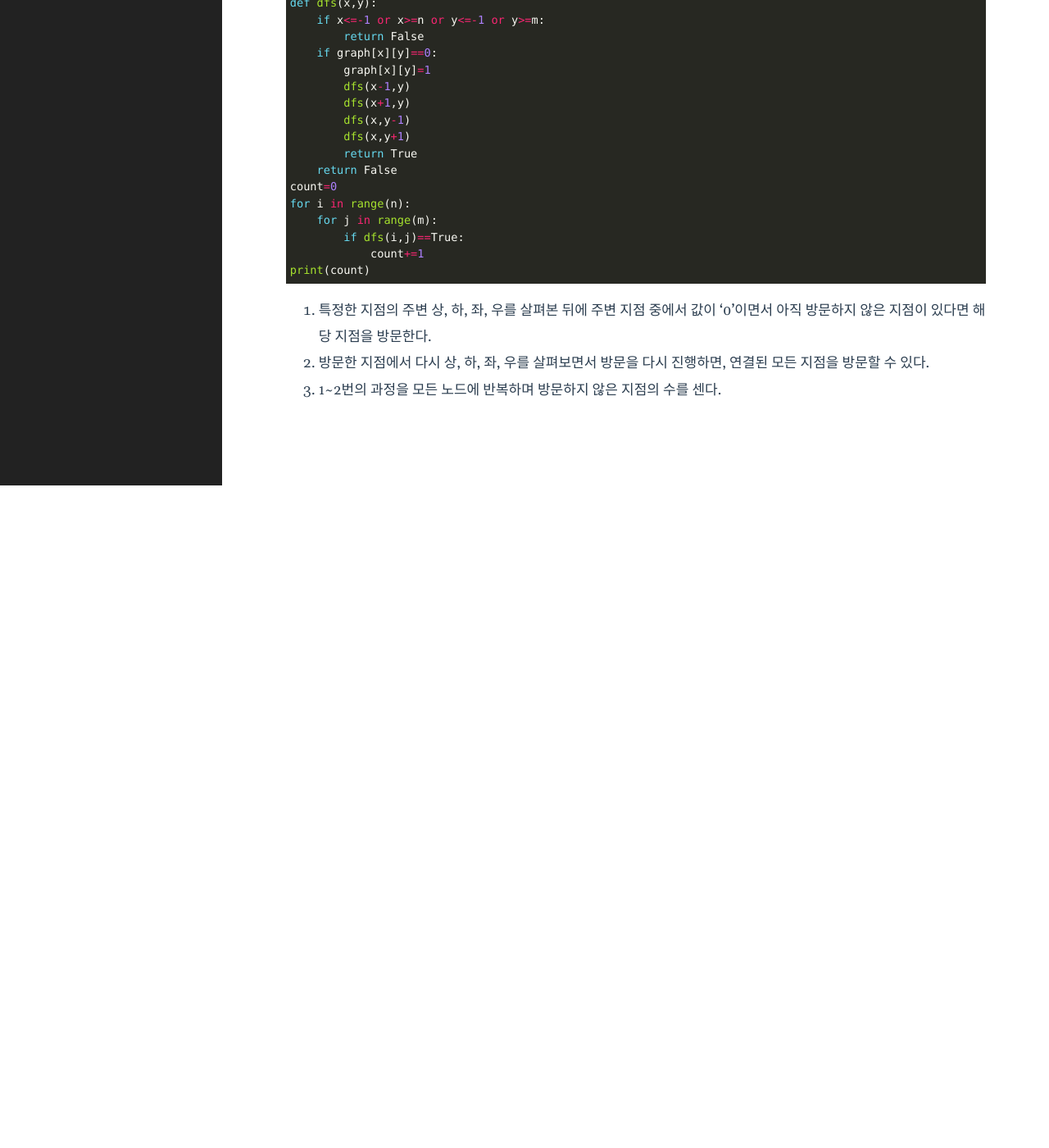
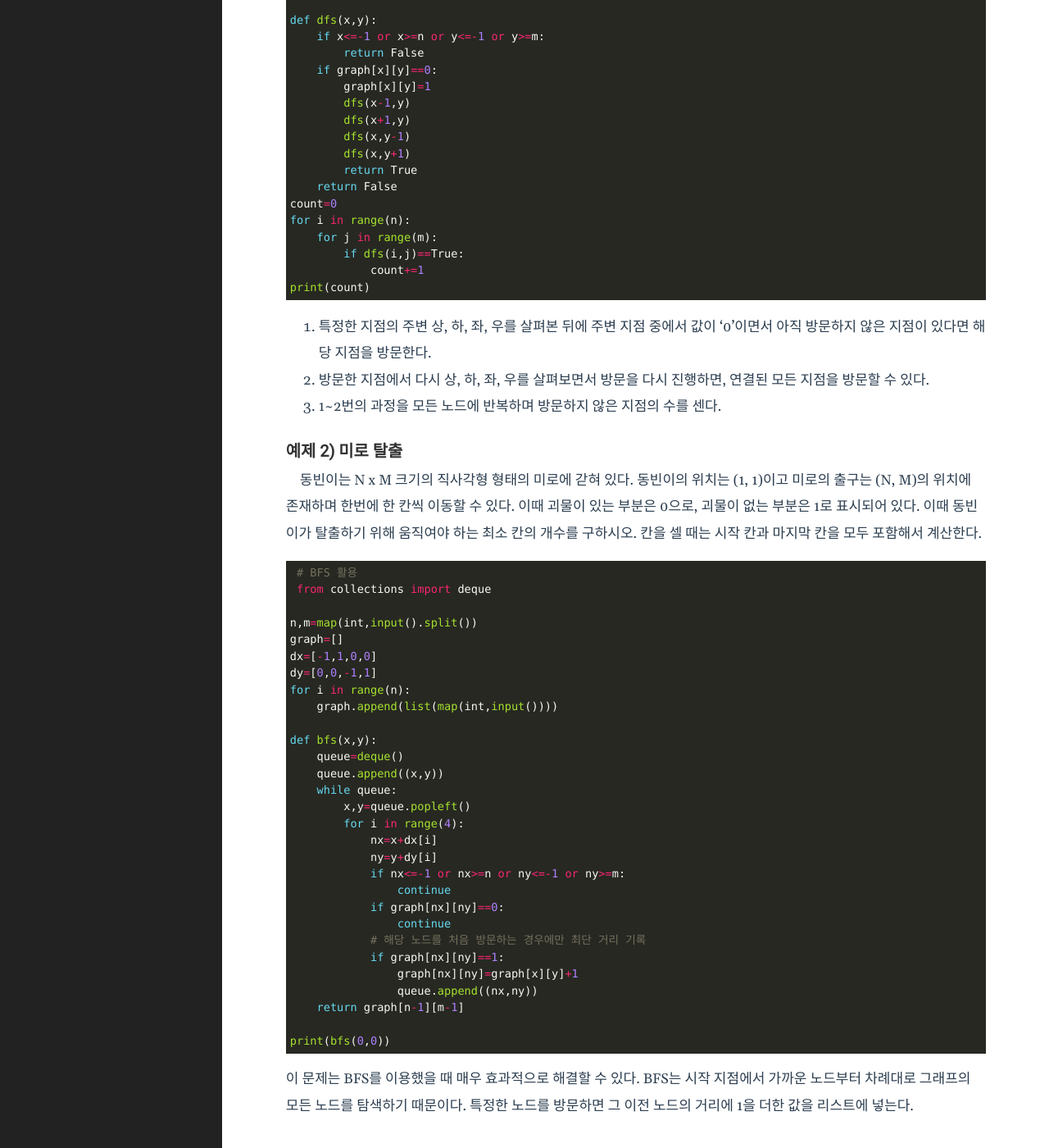
Before and after one commit to Yoo-sumi/Yoo-sumi.github.io, a Jekyll site: the page built from _posts/2022-01-27-DFS:BFS.markdown, in a window 1280 px wide and 1400 px high, scrolled down 1108 px. Shown: the whole window at 82% size. Built offline with Jekyll 4.4.1, drawn with Linux system fonts in a browser that asks for light colours; before the commit the page ends 1700 px from its top, so only the background shows below that.

````diff
--- a/_posts/2022-01-27-DFS:BFS.markdown
+++ b/_posts/2022-01-27-DFS:BFS.markdown
@@ -29,6 +29,7 @@ categories: jekyll update
  　N x M 크기의 얼음 틀이 있다. 구멍이 뚫려 있는 부분은 0, 칸막이가 존재하는 부분은 1로 표시된다. 구멍이 뚫려 있는 부분끼리 상, 하, 좌, 우로 붙어 있는 경우 서로 연결되어 있는 것으로 간주한다. 이때 얼음 틀의 모양이 주어졌을 때 생성되는 총 아이스크림의 개수를 구하는 프로그램을 작성하시오.
 
 ```python
+# DFS 활용
 n,m=map(int,input().split())
 graph=[]
 for i in range(n):
@@ -56,3 +57,38 @@ print(count)
 1. 특정한 지점의 주변 상, 하, 좌, 우를 살펴본 뒤에 주변 지점 중에서 값이 '0'이면서 아직 방문하지 않은 지점이 있다면 해당 지점을 방문한다.
 2. 방문한 지점에서 다시 상, 하, 좌, 우를 살펴보면서 방문을 다시 진행하면, 연결된 모든 지점을 방문할 수 있다.
 3. 1~2번의 과정을 모든 노드에 반복하며 방문하지 않은 지점의 수를 센다.
+
+### 예제 2) 미로 탈출
+ 　동빈이는 N x M 크기의 직사각형 형태의 미로에 갇혀 있다. 동빈이의 위치는 (1, 1)이고 미로의 출구는 (N, M)의 위치에 존재하며 한번에 한 칸씩 이동할 수 있다. 이때 괴물이 있는 부분은 0으로, 괴물이 없는 부분은 1로 표시되어 있다. 이때 동빈이가 탈출하기 위해 움직여야 하는 최소 칸의 개수를 구하시오. 칸을 셀 때는 시작 칸과 마지막 칸을 모두 포함해서 계산한다.
+ ```python
+ # BFS 활용
+ from collections import deque
+
+n,m=map(int,input().split())
+graph=[]
+dx=[-1,1,0,0]
+dy=[0,0,-1,1]
+for i in range(n):
+    graph.append(list(map(int,input())))
+
+def bfs(x,y):
+    queue=deque()
+    queue.append((x,y))
+    while queue:
+        x,y=queue.popleft()
+        for i in range(4):
+            nx=x+dx[i]
+            ny=y+dy[i]
+            if nx<=-1 or nx>=n or ny<=-1 or ny>=m:
+                continue
+            if graph[nx][ny]==0:
+                continue
+            # 해당 노드를 처음 방문하는 경우에만 최단 거리 기록
+            if graph[nx][ny]==1:
+                graph[nx][ny]=graph[x][y]+1
+                queue.append((nx,ny))
+    return graph[n-1][m-1]
+
+print(bfs(0,0))
+ ```
+ 이 문제는 BFS를 이용했을 때 매우 효과적으로 해결할 수 있다. BFS는 시작 지점에서 가까운 노드부터 차례대로 그래프의 모든 노드를 탐색하기 때문이다. 특정한 노드를 방문하면 그 이전 노드의 거리에 1을 더한 값을 리스트에 넣는다.
````
Also changed, not shown: _posts/2022-01-28-Sort.markdown (added, +91 -0 lines).
